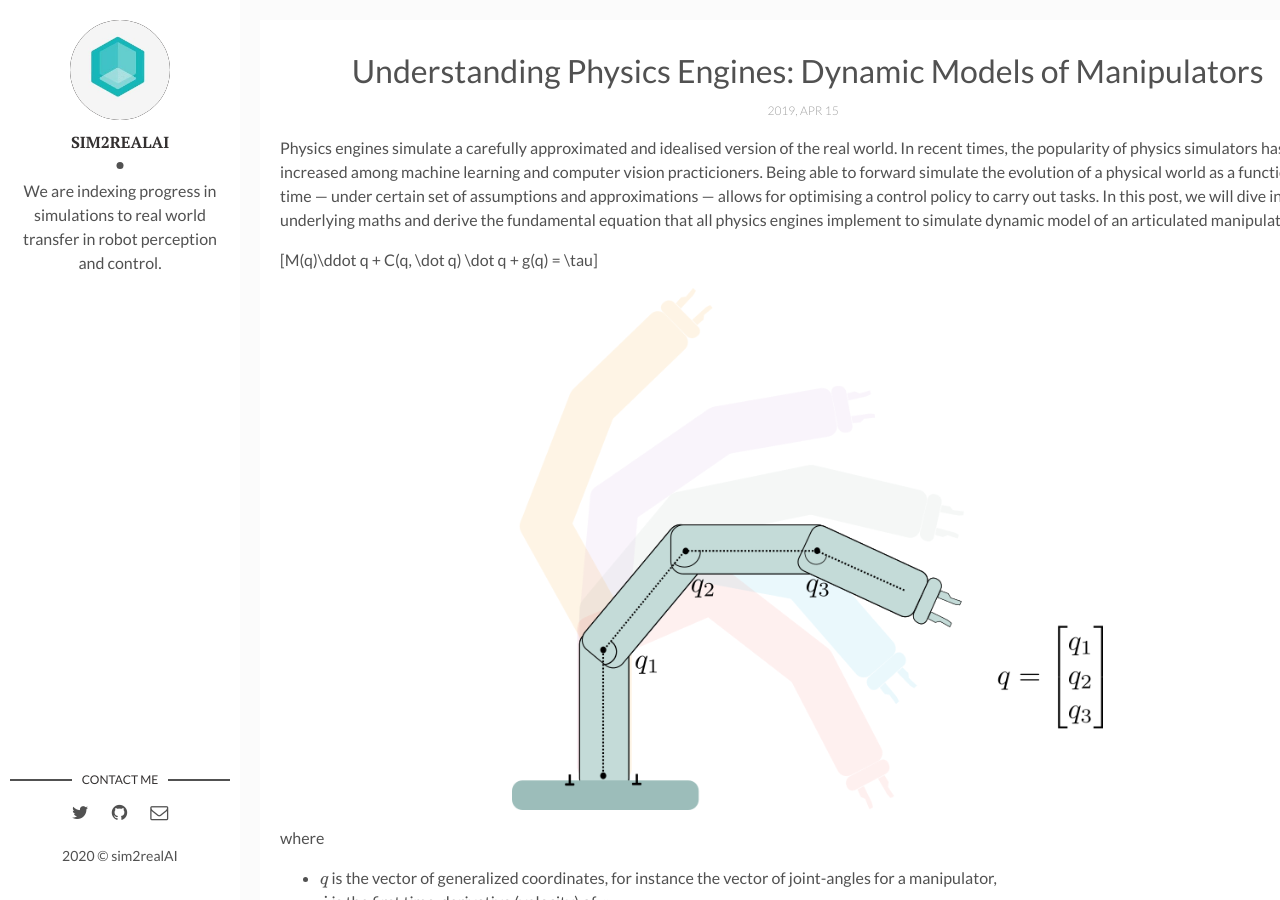
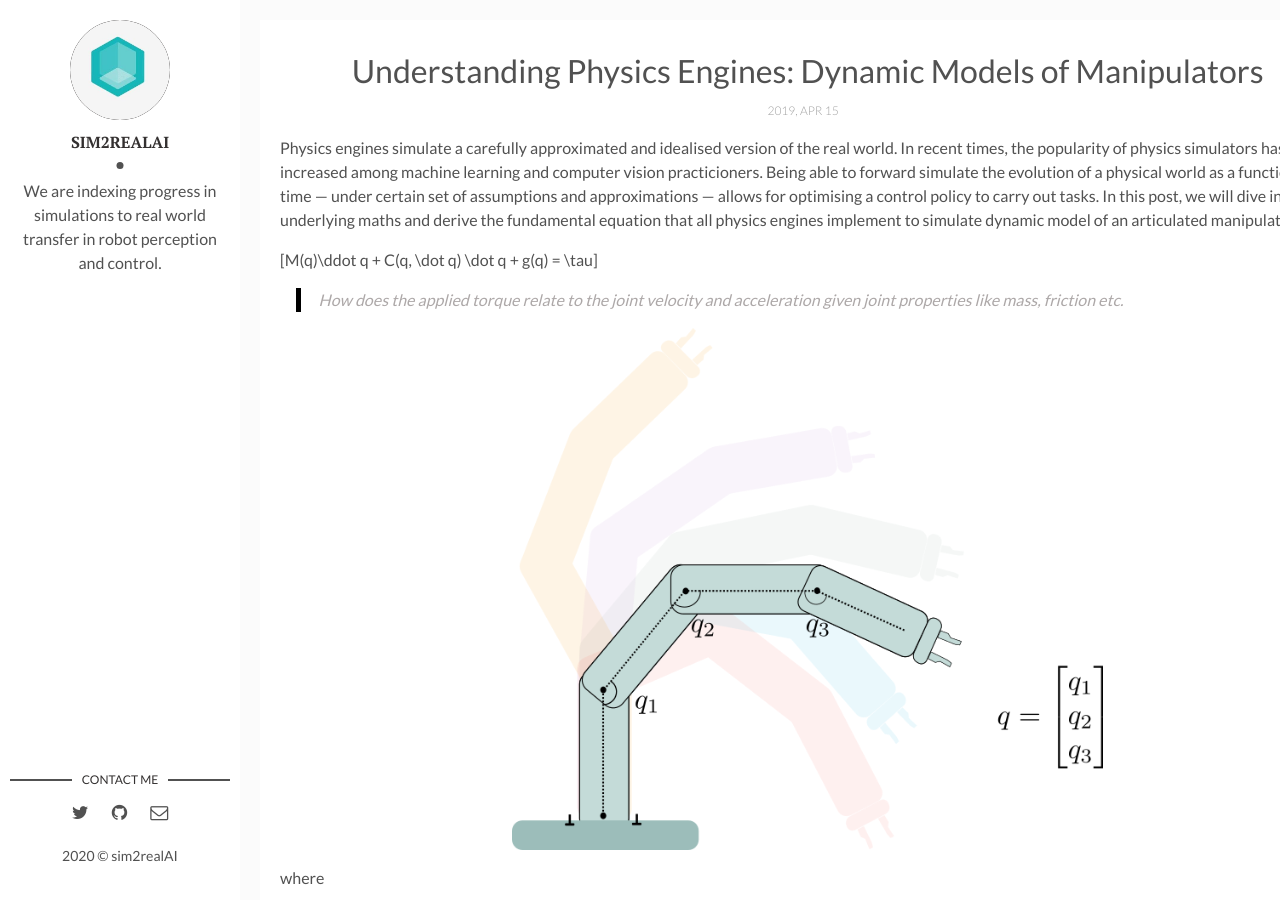
Before and after one commit to backupsim2realai/backupsim2realai.github.io, a Jekyll site: the page built from _posts/2019-04-15-Dynamic-Model-Of-Manipulators.markdown, in a window 1280 px wide and 900 px high. Built offline with Jekyll 4.4.1, drawn with Linux system fonts in a browser that asks for light colours; formulas are drawn with MathJax 3.

Commit message:
updating
Signed-off-by: Ankur Handa <ahanda@nvidia.com>

```diff
--- a/_posts/2019-04-15-Dynamic-Model-Of-Manipulators.markdown
+++ b/_posts/2019-04-15-Dynamic-Model-Of-Manipulators.markdown
@@ -9,6 +9,8 @@ img:  # Add image post (optional)
 Physics engines simulate a carefully approximated and idealised version of the real world. In recent times, the popularity of physics simulators has only increased among machine learning and computer vision practicioners. Being able to forward simulate the evolution of a physical world as a function of time --- under certain set of assumptions and approximations --- allows for optimising a control policy to carry out tasks. In this post, we will dive into the underlying maths and derive the fundamental equation that all physics engines implement to simulate dynamic model of an articulated manipulator, _i.e._
 
 $$M(q)\ddot q + C(q, \dot q) \dot q + g(q) = \tau$$
+
+>How does the applied torque relate to the joint velocity and acceleration given joint properties like mass, friction etc.
 
 <center><img src="/assets/img/dynamic_model_drawing.png" width="56%"></center>
 
```
